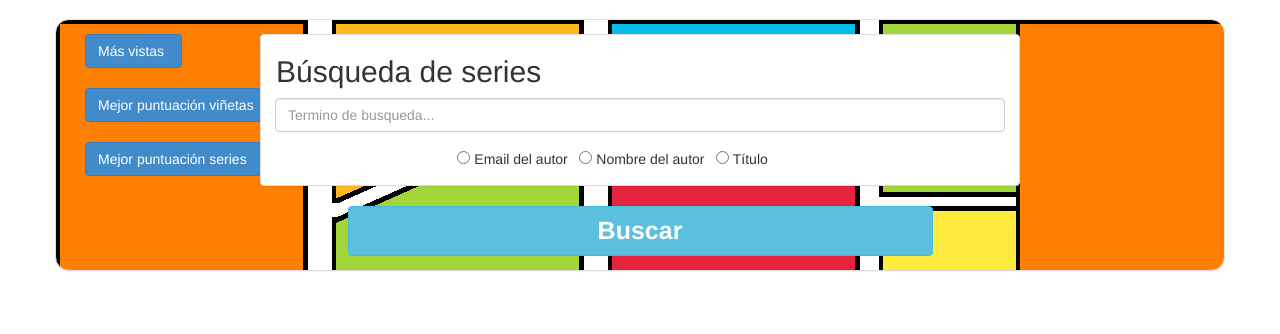
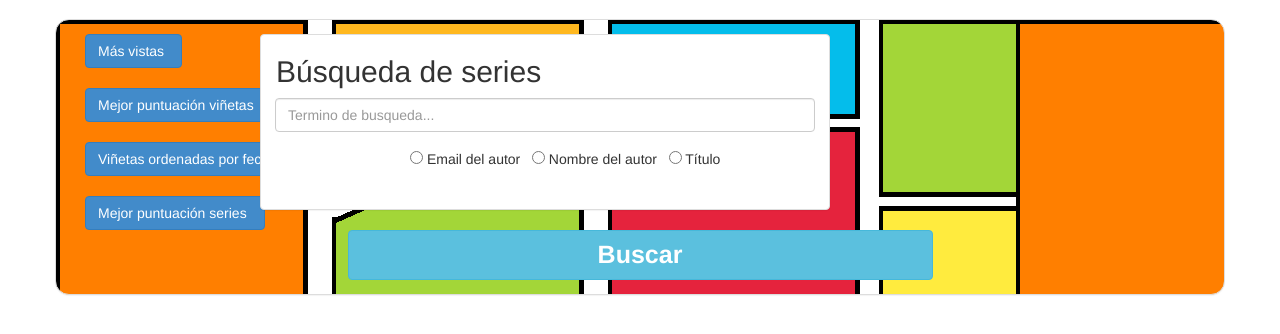
Before and after one commit to vegaj/iweb-python, a Python web app: template src/templates/queries.html in a window 1280 px wide. Shown: the part 51-385 px from the top of the page. Run offline with Jinja, Linux system fonts and the light colour scheme; the template is opened without the code that fills it, so the values that code supplies are empty; some libraries are stand-ins or nearby versions.

Commit message:
ordenar sketches por fecha

```diff
--- a/src/main.py
+++ b/src/main.py
@@ -1,6 +1,6 @@
 from views import Login, Logout, Error, Queries
 from series import NewSerie, ListSeries, ShowSerie, EditSerie, DeleteSerie, MostViewedSeries, BestScoreSeries
-from sketches import NewSketch, EditSketch, DeleteSketch, ShowSketch, BestScoreSketches
+from sketches import NewSketch, EditSketch, DeleteSketch, ShowSketch, BestScoreSketches, TopDateSketches
 from comments import NewComment, DeleteComment
 import webapp2
 from webapp2 import Route
@@ -29,6 +29,7 @@ app = webapp2.WSGIApplication([
         ('/series/mostViewed/', MostViewedSeries),
         ('/series/bestScore/', BestScoreSeries),
         ('/sketches/bestScore/', BestScoreSketches),
+        ('/sketches/topDate/', TopDateSketches),
         ('/queries/', Queries),
         Route(r'/<:.*>', handler=Error),
         ],
--- a/src/templates/queries.html
+++ b/src/templates/queries.html
@@ -41,12 +41,15 @@
 			<a class="btn btn-primary" href="/sketches/bestScore/"> Mejor puntuaci&oacute;n vi&ntilde;etas
 				<span style="margin-left: 5px;" aria-hidden="true"></span>
 			</a> <br><br>
+			<a class="btn btn-primary" href="/sketches/topDate/"> Vi&ntilde;etas ordenadas por fecha
+				<span style="margin-left: 5px;" aria-hidden="true"></span>
+			</a> <br><br>
     	<a class="btn btn-primary" href="/series/bestScore/">
    			Mejor puntuaci&oacute;n series
     		<span style="margin-left: 5px;" aria-hidden="true"></span>
     	</a>
 </div>
-            <div class="col-sm-8 panel panel-default">
+            <div class="col-sm-6 panel panel-default">
                 <h2>B&uacute;squeda de series</h2>
                 <div class="form-group side-padding">
                     <input class="form-control"
```
Also changed, not shown: src/sketches.py (+8 -0 lines).
